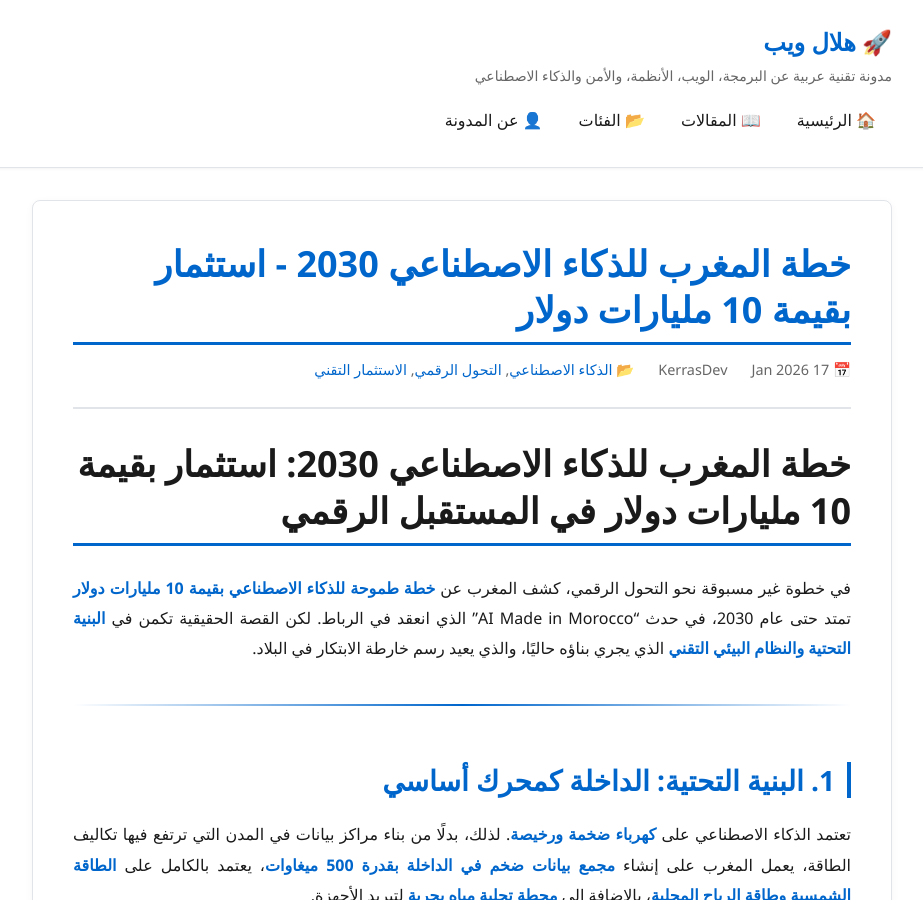
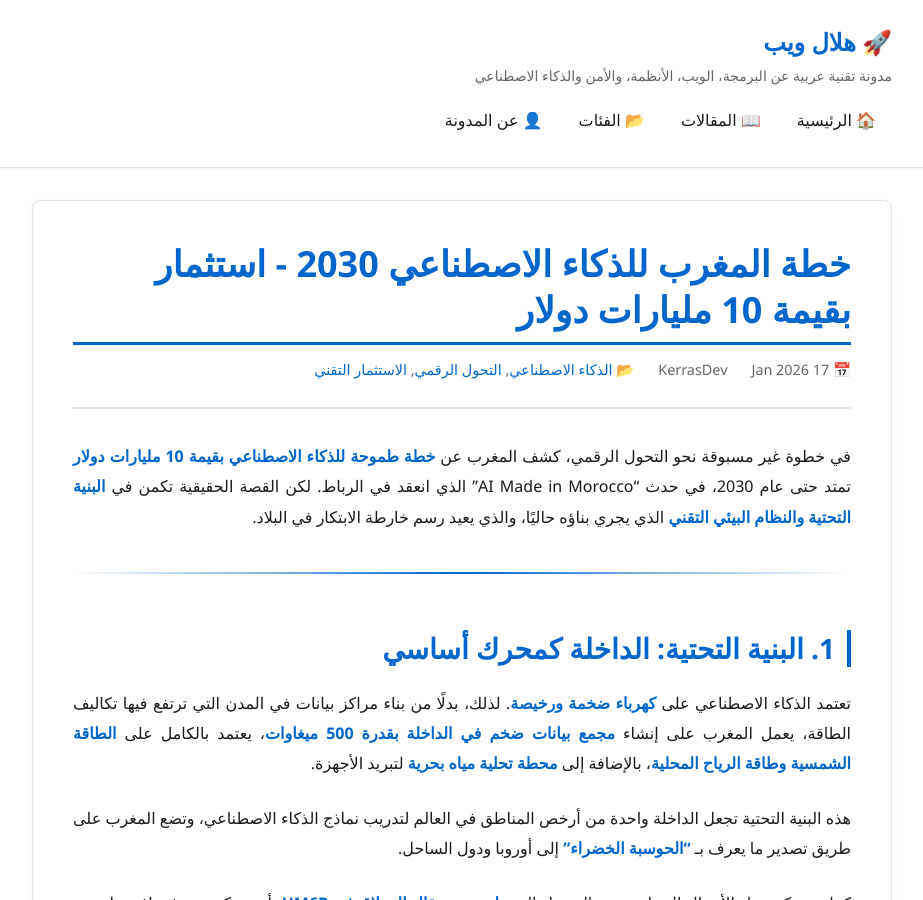
Before and after one commit to KerrasDev/HellaleWeb, a Jekyll site: the page built from _posts/2026-01-17-morocco-ai-strategy-2030.md, in a window 1280 px wide and 900 px high. Shown: the whole window, without its empty margins (178-1101 px from the left). Built offline with Jekyll 4.4.1, drawn with Linux system fonts in a browser that asks for light colours; some web fonts are replaced.

```diff
--- a/_posts/2026-01-17-morocco-ai-strategy-2030.md
+++ b/_posts/2026-01-17-morocco-ai-strategy-2030.md
@@ -17,7 +17,7 @@
 excerpt: في خطوة غير مسبوقة، كشف المغرب عن خطة طموحة للذكاء الاصطناعي بقيمة 10 مليارات دولار تمتد حتى 2030، مع التركيز على البنية التحتية والطاقة الخضراء والبحث العلمي.
 ---
 
-# خطة المغرب للذكاء الاصطناعي 2030: استثمار بقيمة 10 مليارات دولار في المستقبل الرقمي
+
 
 في خطوة غير مسبوقة نحو التحول الرقمي، كشف المغرب عن **خطة طموحة للذكاء الاصطناعي بقيمة 10 مليارات دولار** تمتد حتى عام 2030، في حدث "AI Made in Morocco" الذي انعقد في الرباط. لكن القصة الحقيقية تكمن في **البنية التحتية والنظام البيئي التقني** الذي يجري بناؤه حاليًا، والذي يعيد رسم خارطة الابتكار في البلاد.
 
```
Also changed, not shown: _posts/2026-01-17-python-lesson-0.md (+1 -1 lines).
